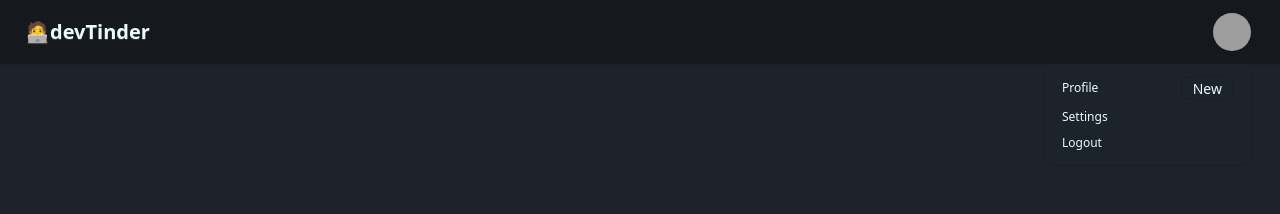
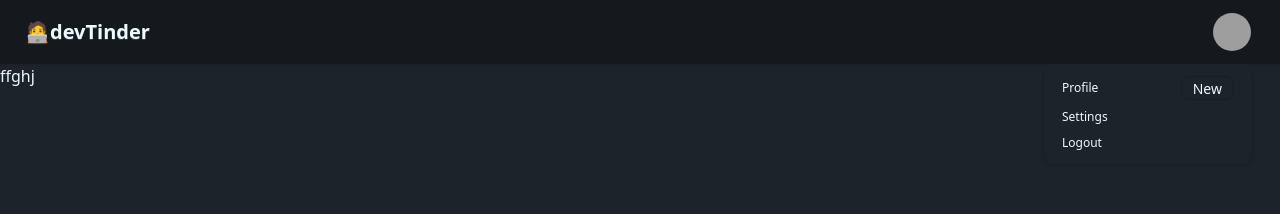
Before and after one commit to Sanjaykumar465/devTinder-web, a React (Vite) app: page /login in a window 1280 px wide. Both pictures are taken after a click on the button 1232 px from the left and 32 px from the top of the page. Shown: the top 214 px of the page. Built offline with nearby package versions, Linux system fonts and the light colour scheme; grey boxes are pictures that could not be loaded.

Commit message:
Setting up Routing

```diff
--- a/package.json
+++ b/package.json
@@ -11,8 +11,10 @@
   },
   "dependencies": {
     "@tailwindcss/vite": "^4.1.11",
+    "create": "^0.5.5",
     "react": "^19.1.0",
     "react-dom": "^19.1.0",
+    "react-router-dom": "^7.6.3",
     "tailwindcss": "^4.1.11"
   },
   "devDependencies": {
--- a/src/App.jsx
+++ b/src/App.jsx
@@ -1,44 +1,20 @@
+import { BrowserRouter, Route, Routes } from "react-router-dom";
+
+import Body from "./Body";
+import Login from "./Login";
+import Profile from "./Profile";
+
 function App() {
   return (
     <>
-      <div className="navbar bg-base-300 shadow-sm">
-        <div className="flex-1">
-          <a className="btn btn-ghost text-xl">🧑‍💻devTinder</a>
-        </div>
-        <div className="flex gap-2">
-          <div className="dropdown dropdown-end mx-5">
-            <div
-              tabIndex={0}
-              role="button"
-              className="btn btn-ghost btn-circle avatar"
-            >
-              <div className="w-10 rounded-full ">
-                <img
-                  alt="Tailwind CSS Navbar component"
-                  src="https://img.daisyui.com/images/stock/photo-1534528741775-53994a69daeb.webp"
-                />
-              </div>
-            </div>
-            <ul
-              tabIndex={0}
-              className="menu menu-sm dropdown-content bg-base-100 rounded-box z-1 mt-3 w-52 p-2 shadow"
-            >
-              <li>
-                <a className="justify-between">
-                  Profile
-                  <span className="badge">New</span>
-                </a>
-              </li>
-              <li>
-                <a>Settings</a>
-              </li>
-              <li>
-                <a>Logout</a>
-              </li>
-            </ul>
-          </div>
-        </div>
-      </div>
+      <BrowserRouter basename="/">
+        <Routes>
+          <Route path="/" element={<Body />}>
+            <Route path="login" element={<Login />} />
+            <Route path="profile" element={<Profile />} />
+          </Route>
+        </Routes>
+      </BrowserRouter>
     </>
   );
 }
--- /dev/null
+++ b/src/Body.jsx
@@ -0,0 +1,14 @@
+import React from "react";
+import Navbar from "./Navbar";
+import { Outlet } from "react-router-dom";
+
+const Body = () => {
+  return (
+    <div>
+      <Navbar />
+      <Outlet />
+    </div>
+  );
+};
+
+export default Body;
--- /dev/null
+++ b/src/Login.jsx
@@ -0,0 +1,11 @@
+import React from 'react'
+
+const Login = () => {
+  return (
+    <div>
+      ffghj
+    </div>
+  )
+}
+
+export default Login
--- /dev/null
+++ b/src/Navbar.jsx
@@ -0,0 +1,46 @@
+import React from "react";
+
+const Navbar = () => {
+  return (
+    <div className="navbar bg-base-300 shadow-sm">
+      <div className="flex-1">
+        <a className="btn btn-ghost text-xl">🧑‍💻devTinder</a>
+      </div>
+      <div className="flex gap-2">
+        <div className="dropdown dropdown-end mx-5">
+          <div
+            tabIndex={0}
+            role="button"
+            className="btn btn-ghost btn-circle avatar"
+          >
+            <div className="w-10 rounded-full ">
+              <img
+                alt="Tailwind CSS Navbar component"
+                src="https://img.daisyui.com/images/stock/photo-1534528741775-53994a69daeb.webp"
+              />
+            </div>
+          </div>
+          <ul
+            tabIndex={0}
+            className="menu menu-sm dropdown-content bg-base-100 rounded-box z-1 mt-3 w-52 p-2 shadow"
+          >
+            <li>
+              <a className="justify-between">
+                Profile
+                <span className="badge">New</span>
+              </a>
+            </li>
+            <li>
+              <a>Settings</a>
+            </li>
+            <li>
+              <a>Logout</a>
+            </li>
+          </ul>
+        </div>
+      </div>
+    </div>
+  );
+};
+
+export default Navbar;
--- /dev/null
+++ b/src/Profile.jsx
@@ -0,0 +1,11 @@
+import React from 'react'
+
+const Profile = () => {
+  return (
+    <div>
+      fghj
+    </div>
+  )
+}
+
+export default Profile
```
Also changed, not shown: 1 other file (tests, documents, lock files or other folders).
